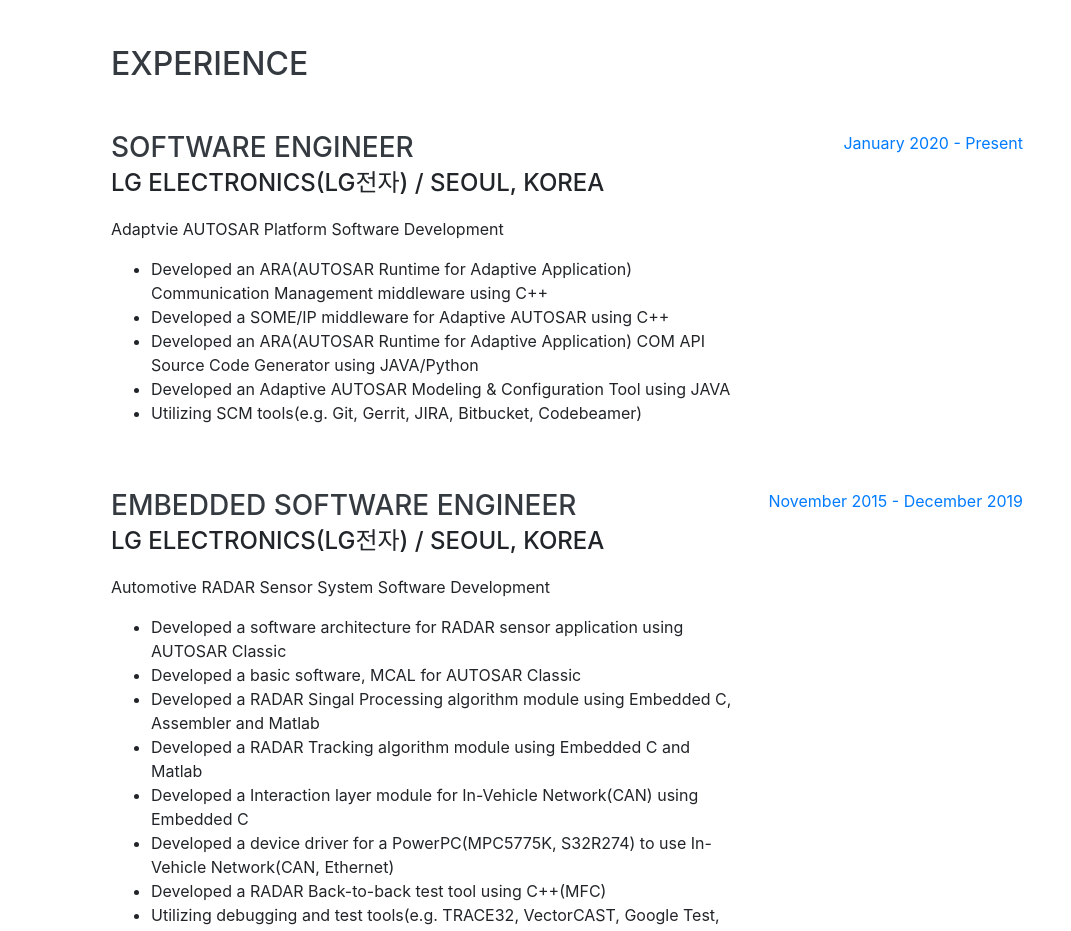
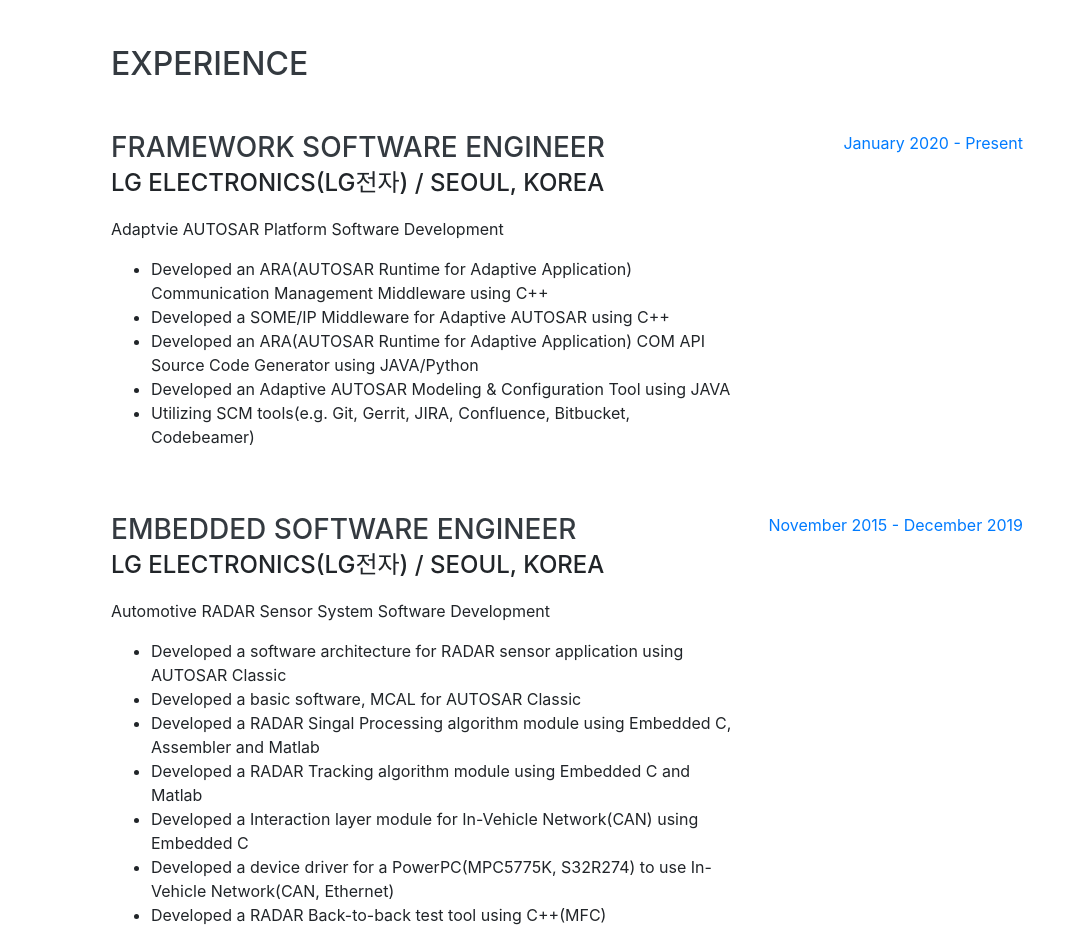
Before and after one commit to mschoi529/mschoi529.github.io, a website with bundled scripts: page index.html in a window 1280 px wide. Shown: the part 804-1735 px from the top of the page, without its empty margins (209-1280 px from the left). Built offline with nearby package versions, Linux system fonts and the light colour scheme; a web font is replaced by a local one.

Commit message:
Modify index.html

```diff
--- a/index.html
+++ b/index.html
@@ -91,15 +91,15 @@
         <h2 class="mb-5">Experience</h2>
         <div class="resume-item d-flex flex-column flex-md-row justify-content-between mb-5">
           <div class="resume-content">
-            <h3 class="mb-0">Software Engineer</h3>
+            <h3 class="mb-0">Framework Software Engineer</h3>
             <div class="subheading mb-3">LG Electronics(LG전자) / Seoul, Korea</div>
         	    <p>Adaptvie AUTOSAR Platform Software Development</p>
 	            <ul>
-                            <li>Developed an ARA(AUTOSAR Runtime for Adaptive Application) Communication Management middleware using C++</li>
-		            <li>Developed a SOME/IP middleware for Adaptive AUTOSAR using C++</li>
+                            <li>Developed an ARA(AUTOSAR Runtime for Adaptive Application) Communication Management Middleware using C++</li>
+		            <li>Developed a SOME/IP Middleware for Adaptive AUTOSAR using C++</li>
                             <li>Developed an ARA(AUTOSAR Runtime for Adaptive Application) COM API Source Code Generator using JAVA/Python</li>
  			    <li>Developed an Adaptive AUTOSAR Modeling & Configuration Tool using JAVA</li>
-                            <li>Utilizing SCM tools(e.g. Git, Gerrit, JIRA, Bitbucket, Codebeamer)</li>
+                            <li>Utilizing SCM tools(e.g. Git, Gerrit, JIRA, Confluence, Bitbucket, Codebeamer)</li>
               </ul>
 	        </div>
           <div class="resume-date text-md-right">
```
